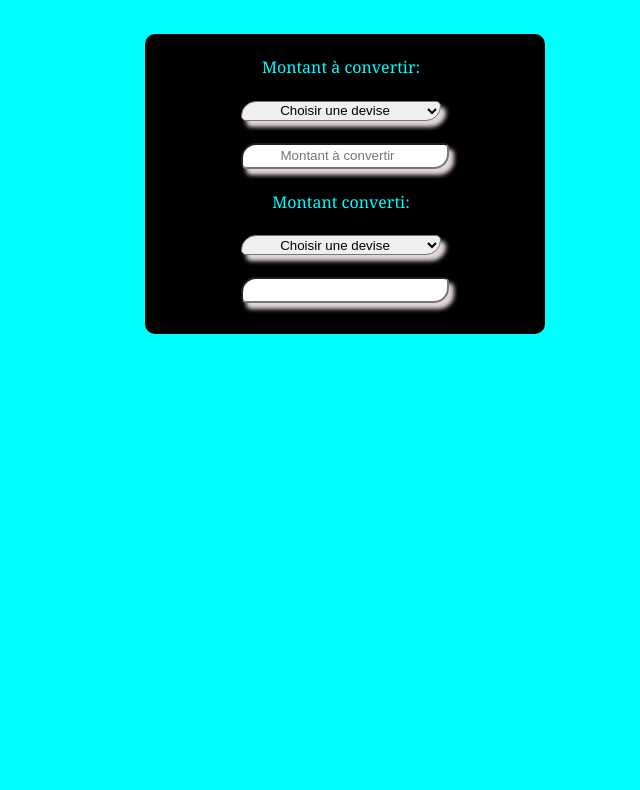
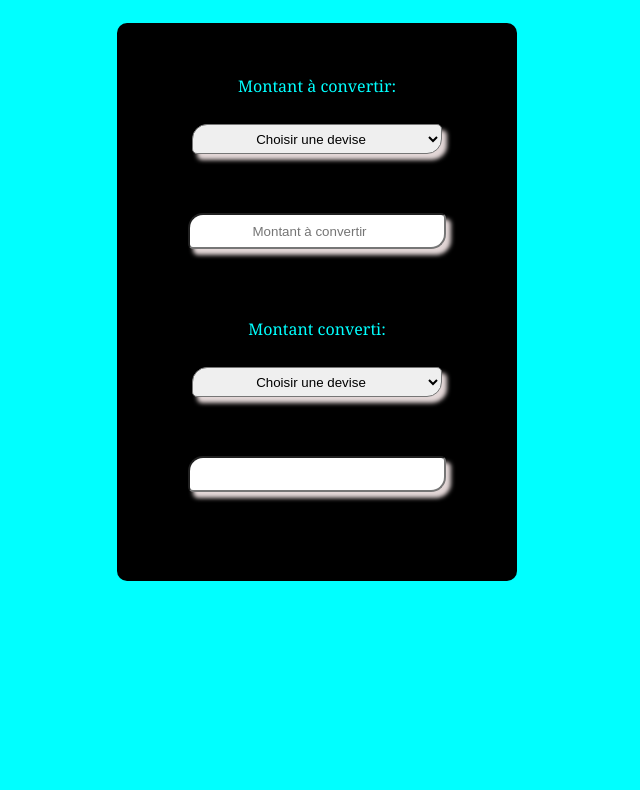
Before and after one commit to skland12/Convertisseur-de-devise, a plain HTML site: page index.html in a window 1280 px wide. Shown: the part 76-866 px from the top of the page, without its empty margins (323-963 px from the left). After the commit the page ends 800 px from the top, so only its background shows below. Drawn offline with Linux system fonts and the light colour scheme.

Commit message:
Update styleconvert.css

```diff
--- a/styleconvert.css
+++ b/styleconvert.css
@@ -1,52 +1,69 @@
-body{
+body {
     background-color: aqua;
     font-family: Cambria, Cochin, Georgia, Times, 'Times New Roman', serif;
-}
-.container{
-    background-color: black;
-    width: 400px;
-    height: 300px;
-    display: flex;
-    justify-content: center;
-    justify-items: center;
-    border-radius: 10px;
-    margin: 460px;
-    margin-top: 50px;
-
+    margin: 0;
+    padding: 0;
 }
 
-input{
+h1 {
+    text-align: center;
+    color: black;
+    font-family: 'Gill Sans', 'Gill Sans MT', Calibri, 'Trebuchet MS', sans-serif;
+    margin-top: 20px;
+}
+
+.container {
+    background-color: black;
+    width: 90%;
+    max-width: 400px;
+    margin: 40px auto;
+    border-radius: 10px;
+    padding: 20px;
+    box-sizing: border-box;
+}
+
+.cont2 {
+    display: flex;
+    flex-direction: column;
+    align-items: center;
+}
+
+label {
+    color: aqua;
+    text-align: center;
+    margin: 10px 0 5px 0;
+}
+
+input, select {
     border-radius: 5px;
-    border-top-left-radius:15px ;
-    border-bottom-right-radius:15px ;
-    width: 200px;
-    height: 20px;
+    border-top-left-radius: 15px;
+    border-bottom-right-radius: 15px;
+    width: 90%;
+    max-width: 250px;
+    height: 30px;
     text-align: center;
     box-shadow: 5px 6px 4px rgb(226, 214, 214);
+    margin-bottom: 15px;
 }
-select{
-    border-radius: 5px;
-    border-top-left-radius:15px ;
-    border-bottom-right-radius:15px ;
-    width: 200px;
-    height: 20px;
-    text-align: center;
-    box-shadow: 5px 6px 4px rgb(226, 214, 214);
-}
-label{
+
+#RM {
     color: aqua;
     text-align: center;
-    display: flex;
-    justify-content: center;
-    justify-items: center;
-    width: 200px;
-    height: 20px;
+    font-size: 1em;
 }
-#RM{
-    color:aqua;
+
+/* Responsive : petit écran */
+@media (max-width: 500px) {
+    h1 {
+        font-size: 1.3em;
+    }
+
+    input, select {
+        height: 35px;
+        font-size: 1em;
+    }
+
+    .container {
+        padding: 15px;
+    }
 }
-h1{
-    text-align: center;
-    color:black;
-    font-family: 'Gill Sans', 'Gill Sans MT', Calibri, 'Trebuchet MS', sans-serif
-}
```
